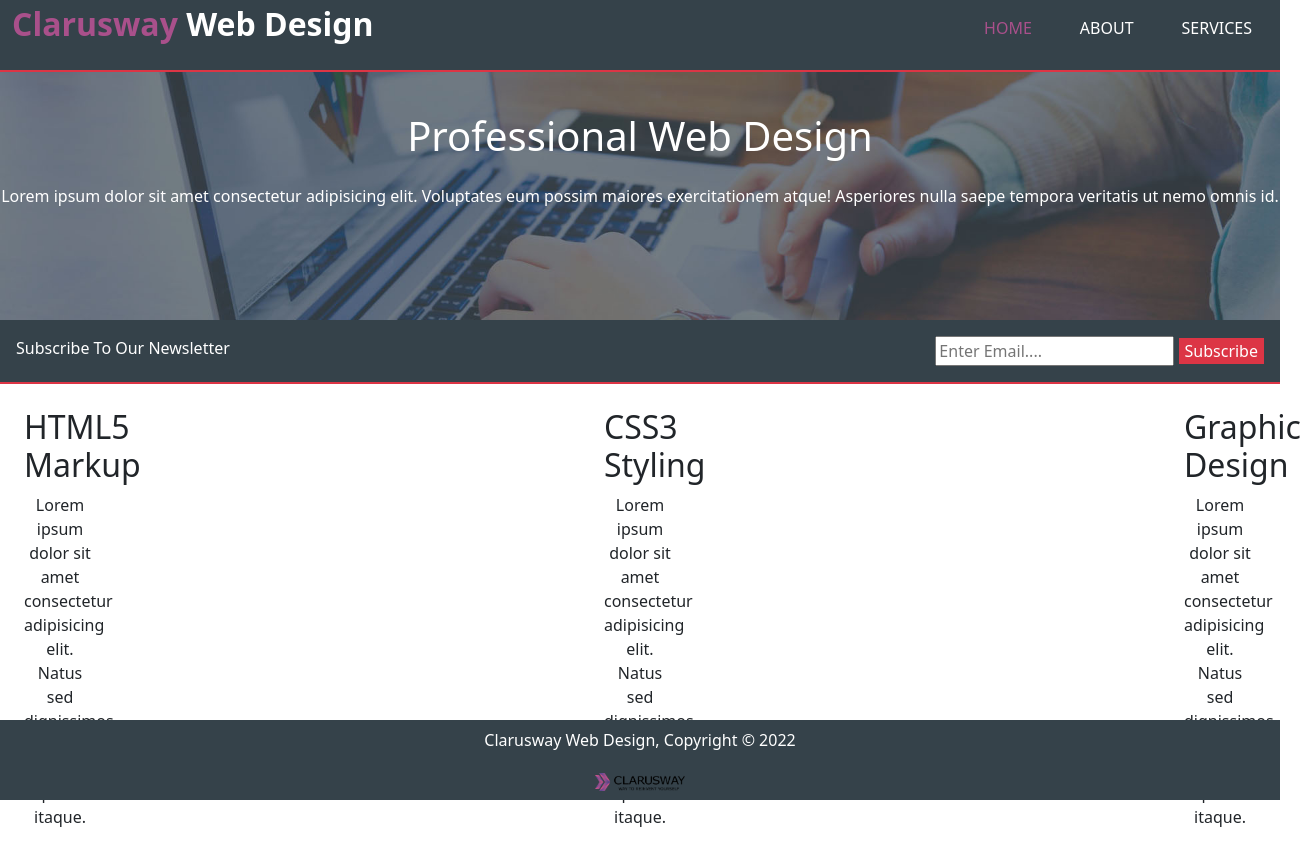
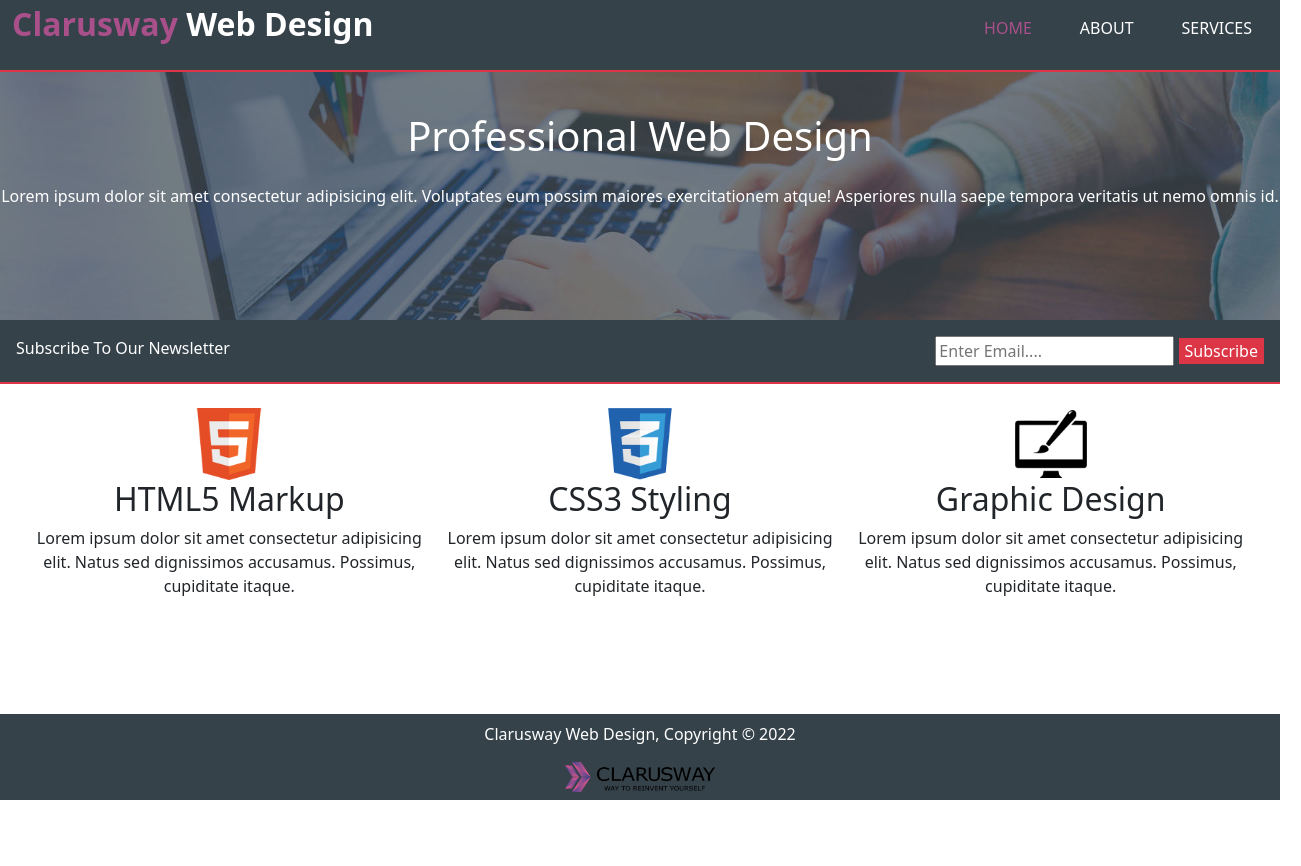
Before and after one commit to bemrekalkan/Project-06_Website-Page-Design, a plain HTML site: page index.html in a window 1280 px wide. Shown: the whole page, 1301 px wide, since content can reach past the window. After the commit the page ends 800 px from the top, so only its background shows below. Drawn offline with nearby package versions, Linux system fonts and the light colour scheme.

Commit message:
some bugs are solved.

```diff
--- a/index.html
+++ b/index.html
@@ -32,12 +32,16 @@
           <a class="clar text-decoration-none" href="./index.html">HOME</a>
         </li>
         <li>
-        <a class="text-decoration-none text-white" href="./solution/about.html"
+          <a
+            class="text-decoration-none text-white"
+            href="./solution/about.html"
             >ABOUT</a
           >
         </li>
         <li>
-        <a class="text-decoration-none text-white" href="./solution/services.html"
+          <a
+            class="text-decoration-none text-white"
+            href="./solution/services.html"
             >SERVICES</a
           >
         </li>
@@ -81,7 +85,8 @@
     <div
       class="subcenter container-fluid d-flex justify-content-between text-center p-4"
     >
-      <div class="html-cssgd" src="./images/logo_html.png" alt="HTML">
+      <div>
+        <img class="html-cssgd" src="./images/logo_html.png" alt="HTML5" />
         <h2>HTML5 Markup</h2>
         <p>
           Lorem ipsum dolor sit amet consectetur adipisicing elit. Natus sed
@@ -89,7 +94,8 @@
         </p>
       </div>
 
-      <div class="html-cssgd" src="./images/logo_css.png" alt=CSS">
+      <div>
+        <img class="html-cssgd" src="./images/logo_css.png" alt=CSS3">
         <h2>CSS3 Styling</h2>
         <p>
           Lorem ipsum dolor sit amet consectetur adipisicing elit. Natus sed
@@ -97,7 +103,9 @@
         </p>
       </div>
 
-      <div class="html-cssgd" src="./images/logo_brush.png" alt=Graphic-Design">
+      <div>
+        <img class="html-cssgd" src="./images/logo_brush.png"
+        alt=Graphic-Design">
         <h2>Graphic Design</h2>
         <p>
           Lorem ipsum dolor sit amet consectetur adipisicing elit. Natus sed
@@ -109,12 +117,12 @@
     <!--? FOOTER -->
 
     <footer class="text-center p-2 text-white fixed-bottom">
-          <p>Clarusway Web Design, Copyright © 2022 </p>
-          <img class="clarusway" src="./images/clarusway_logo.png" alt="Clarusway">
+      <p>Clarusway Web Design, Copyright © 2022</p>
+      <img
+        class="clarusway"
+        src="./images/clarusway_logo.png"
+        alt="Clarusway"
+      />
     </footer>
-
-
-
-
   </body>
 </html>
--- a/solution/style.css
+++ b/solution/style.css
@@ -26,7 +26,7 @@ nav {
 }
 
 .clarusway {
-  width: 90px;
+  width: 150px;
 }
 
 .secondP {
```
Lines whose indentation alone changed are shown as unchanged.
